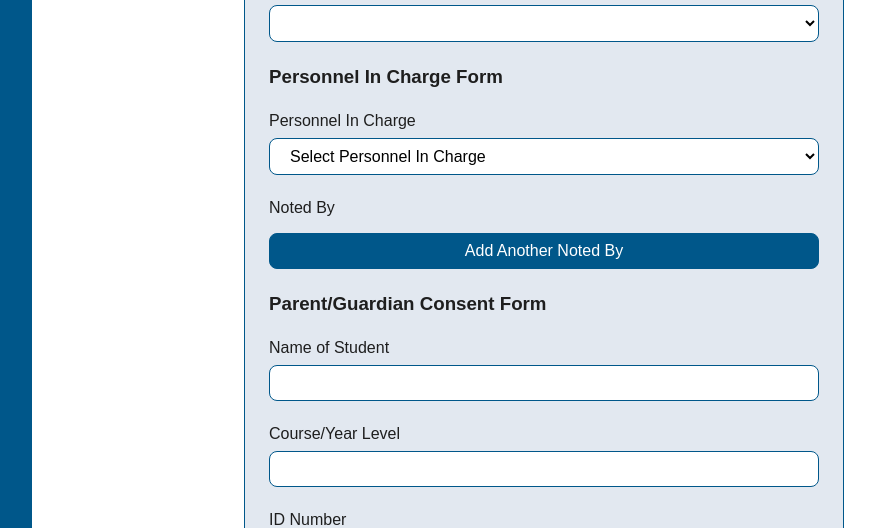
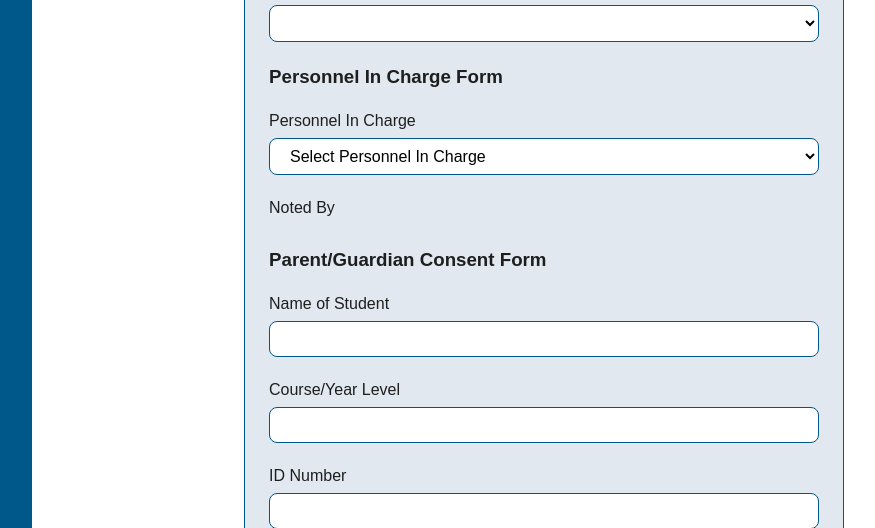
Before and after one commit to MACantara/E-Council, a Python web app: template templates/update-concept-paper.html in a window 1280 px wide. Shown: the part 4110-4638 px from the top of the page, without its empty margins (224-1099 px from the left). Run offline with Jinja, Linux system fonts and the light colour scheme; the template is opened without the code that fills it, so the values that code supplies are empty.

Commit message:
Remove 'Add Another Noted By' button and its associated function from update-concept-paper template

```diff
--- a/templates/update-concept-paper.html
+++ b/templates/update-concept-paper.html
@@ -459,7 +459,6 @@
                         </select>
                         {% endfor %}
                     </div>
-                    <button class="primary-button" type="button" onclick="addNotedBy()">Add Another Noted By</button>
                 </div>
 
                 <h3>Parent/Guardian Consent Form</h3>
@@ -630,19 +629,5 @@
         input.required = true;
         container.appendChild(input);
     }
-
-    function addNotedBy() {
-        const container = document.getElementById('personnel-in-charge-noted-by-container');
-        const select = document.createElement('select');
-        select.name = 'personnel-in-charge-noted-by';
-        select.required = true;
-        select.innerHTML = `
-            <option value="" disabled selected>Select Noted By</option>
-            {% for signatory in signatories %}
-            <option value="{{ signatory.signatory_id }}">{{ signatory.signatory_first_name }} {{ signatory.signatory_last_name }} - {{ signatory.signatory_position }}</option>
-            {% endfor %}
-        `;
-        container.appendChild(select);
-    }
 </script>
 {% endblock %}
```
